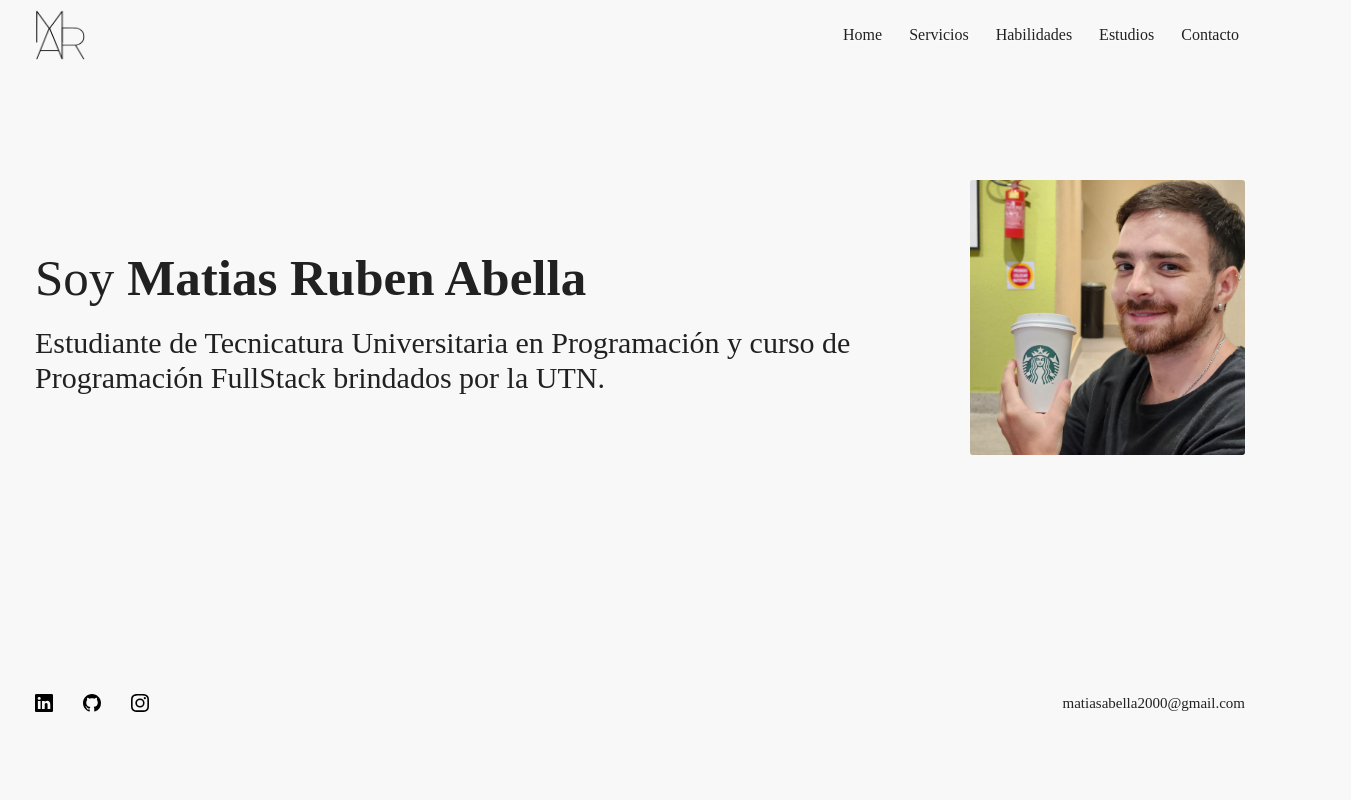
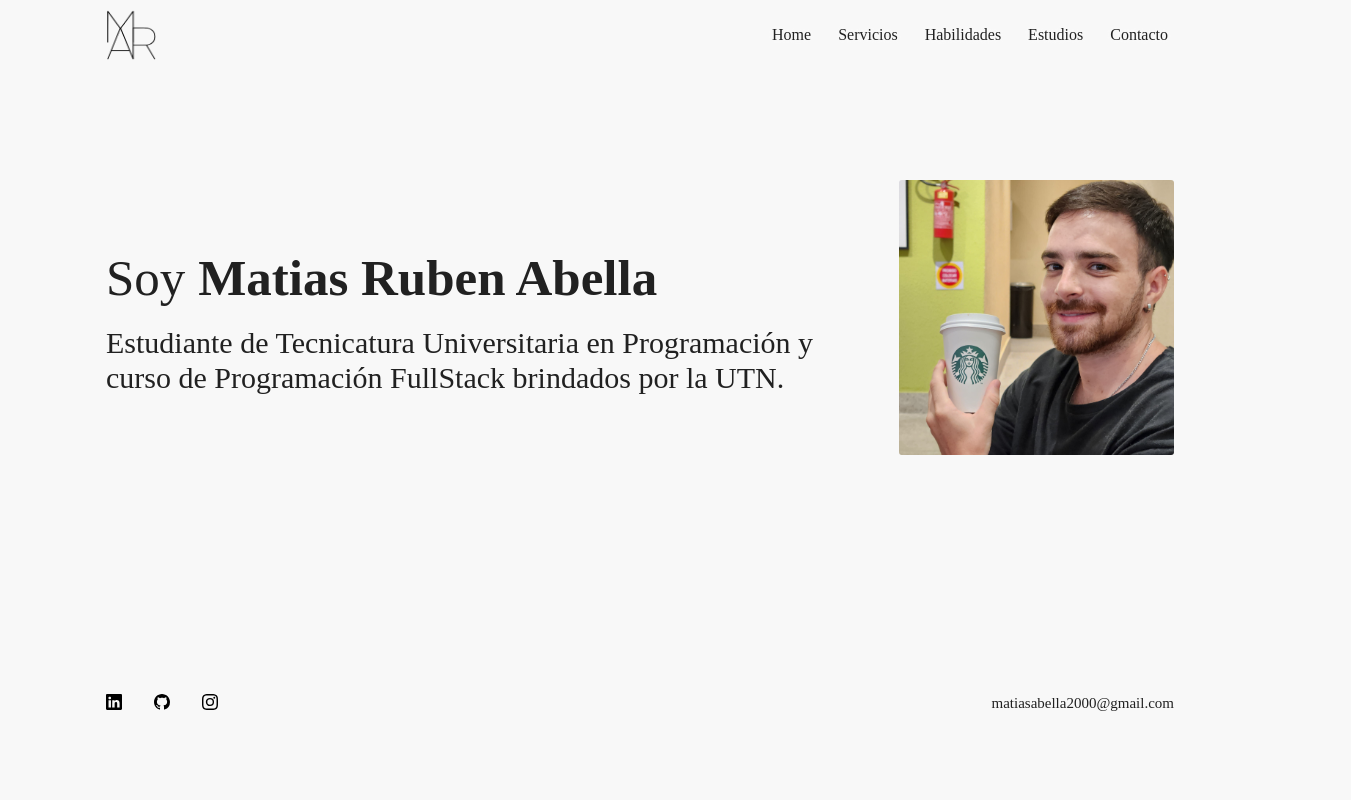
Before and after one commit to abellamatias/portfolio-react, a React (Vite) app: page / in a window 1280 px wide. Shown: the top 800 px of the page, 1351 px wide, since content can reach past the window. Built offline with nearby package versions, Linux system fonts and the light colour scheme.

Commit message:
Listo responsive hasta 768

```diff
--- a/src/Components/Header/Header.jsx
+++ b/src/Components/Header/Header.jsx
@@ -5,7 +5,7 @@ import CustomLink from './CustomLink'
 const Header = () => {
   return (
 
-    <Flex as='section' pos='fixed' p='10px' top='0' w='100%' maxW='1230px' justify='space-between' left='50%' transform='translateX(-50%)' backdropFilter='blur(5px)' bg='rgba(248, 248, 248, 0.8)'>
+    <Flex as='section' pos='fixed'  top='0' w='100%' maxW='1422px' p='10px 106px 0 106px'  justify='space-between' left='50%' transform='translateX(-50%)' backdropFilter='blur(5px)' bg='rgba(248, 248, 248, 0.8)' zIndex={100}>
 
         <Flex as='nav' w='100%' justify='space-between' align='center'>
 
--- a/src/Components/container/GeneralContainer.jsx
+++ b/src/Components/container/GeneralContainer.jsx
@@ -7,7 +7,12 @@ import Main from '../main/TempMain'
 
 function GeneralContainer() {
   return (
-    <Flex as='section' w='100%' minW={[320, 480, 768, 1024, 1422]} maxW='1422px' p='50px 106px 0 106px' fontFamily='rubik.general' flexDirection='column'>
+    <Flex as='section'
+          w='100%'
+          maxW='1422px'
+          p={{ base: '50px 20px 0 20px', sm:'50px 10px 0 10px', md:'50px 80px 0 80px',lg:'50px 80px 0 80px' ,xl: '50px 106px 0 106px' }}
+          fontFamily='rubik.general'
+          flexDirection='column'>
         <Header/>
         <Main/>
         <Footer/>
--- a/src/Components/main/LinkRedes.jsx
+++ b/src/Components/main/LinkRedes.jsx
@@ -10,14 +10,14 @@ const LinkRedes = ({referencia, icono, gap}) => {
     target='_blank'
     href={referencia}
     mr={gap}
-    w='18px'
-    h='18px'
+    w={{base:'25px', lg:'18px'}}
+    h={{base:'25px',lg:'18px'}}
     >
       <MotionImage
         src={icono}
         alt=""
-        width='18px'
-        height='18px'
+        w={{base:'25px', lg:'18px'}}
+        h={{base:'25px',lg:'18px'}}
         whileHover={{ scale: 1.1 }}
       />
     </Link>
--- a/src/Components/main/contacto/Contacto.jsx
+++ b/src/Components/main/contacto/Contacto.jsx
@@ -20,7 +20,7 @@ function Contacto() {
     ]
   return (
     // <!-- Contacto -->
-            <Flex as='section' id='contacto' pt='205px' justify='space-between'>
+            <Flex as='section' id='contacto' pt='205px' justify='space-between' flexDir={{base:'column', lg: 'row'}}>
                 <Flex as='section' flexBasis='40%' flexDir='column' justify='space-around'>
                     <Heading as='h2' fontSize='37px' pt='0' m='0' fontFamily='rubik.general' fontWeight='bold' lineHeight={1.15}>Dí hola.</Heading>
                     <Heading as='h3' fontSize='23px' fontFamily='rubik.general' fontWeight='normal' m='0'>Siempre estoy disponible para discutir tus proyectos y hablar sobre nuevas cosas</Heading>
--- a/src/Components/main/estudios/Estudios.jsx
+++ b/src/Components/main/estudios/Estudios.jsx
@@ -17,7 +17,7 @@ function Estudios() {
 
   return (
     // <!-- Estudios -->
-                <Box as='section' id='estudios' w='85%' >
+                <Box as='section' id='estudios' w={{base:'100%', lg:'85%'}} >
                 <Heading as='h2' size='xl' mt='0' mb='65px' pt='205px' fontSize='37px' fontFamily='rubik.general'>Estudios</Heading>
                 {estudios.map((estudio, index) => (
                     <React.Fragment key={index}>
--- a/src/Components/main/habilidades/Habilidades.jsx
+++ b/src/Components/main/habilidades/Habilidades.jsx
@@ -30,7 +30,7 @@ function Habilidades() {
 
 
   return (
-                <Box as='section' id='habilidades' w='80%'>
+                <Box as='section' id='habilidades' w={{base:'100%', lg:'85%'}}>
                     <Heading as='h2' size='xl' mt='0' mb='75px' pt='220px' fontSize='37px' fontFamily='rubik.general'>Habilidades</Heading>
 
                     <Grid templateColumns='repeat(3, 1fr)' gap='13%' rowGap='50px'>
--- a/src/Components/main/hero/Hero.jsx
+++ b/src/Components/main/hero/Hero.jsx
@@ -20,13 +20,19 @@ function Hero() {
     ]
 
   return (
-    <Flex as='section' id='home' w='100%' flexDir='column'>
-                <Flex as='section' w='100%' mt='130px' justify='space-between' align='center'>
-                    <Flex as='section' direction='column' justify='center' basis='68%'>
+    <Flex as='section' id='home' w='100%' flexDir='column' >
+                <Flex as='section' w='100%' mt='130px' justify={{base:'center',lg:'space-between'}} align='center'>
+                    <Flex as='section' direction='column' justify='center' basis={{base:'100%',lg:'68%'}} textAlign={{base:'center', lg:'left'}}>
                         <Text fontSize='51px' m='0 0 10px 0'>Soy <Text as='span' fontWeight='600'>Matias Ruben Abella</Text></Text>
                         <Text fontSize='30px' lineHeight='1.15'>Estudiante de Tecnicatura Universitaria en Programación y curso de Programación FullStack brindados por la UTN.</Text>
                     </Flex>
-                    <Image src="image-web-developer.jpeg" alt="Imagen del web developer" w='275px' h='275px' borderRadius='3px'  />
+                    <Image
+                    display={{base:'none', lg:'flex'}}
+                    src="image-web-developer.jpeg"
+                    alt="Imagen del web developer"
+                    w='275px'
+                    h='275px'
+                    borderRadius='3px'  />
                 </Flex>
 
                 <Flex as='section' justify='space-between' align='center' w='100%' m='222px 0 0 0' >
--- a/src/Components/main/servicios/Servicios.jsx
+++ b/src/Components/main/servicios/Servicios.jsx
@@ -22,7 +22,7 @@ function Servicios() {
     // <!-- Servicios -->
             <Box as='section' id='servicios'>
                 <Heading as='h2' size='xl' pt='170px' mt='0' mb='65px' fontSize='37px' fontFamily='rubik.general'>¿Qué hago?</Heading>
-                <Flex as='section' gap='5%'>
+                <Flex as='section' gap={{base:'65px', lg:'5%'}} flexDir={{base:'column', lg:'row'}}>
                     {/* <!-- Cards --> */}
                     {services.map((service, index) =>(
                         <CustomCard key={index} image={service.image} title={service.title} content={service.content} />
```
